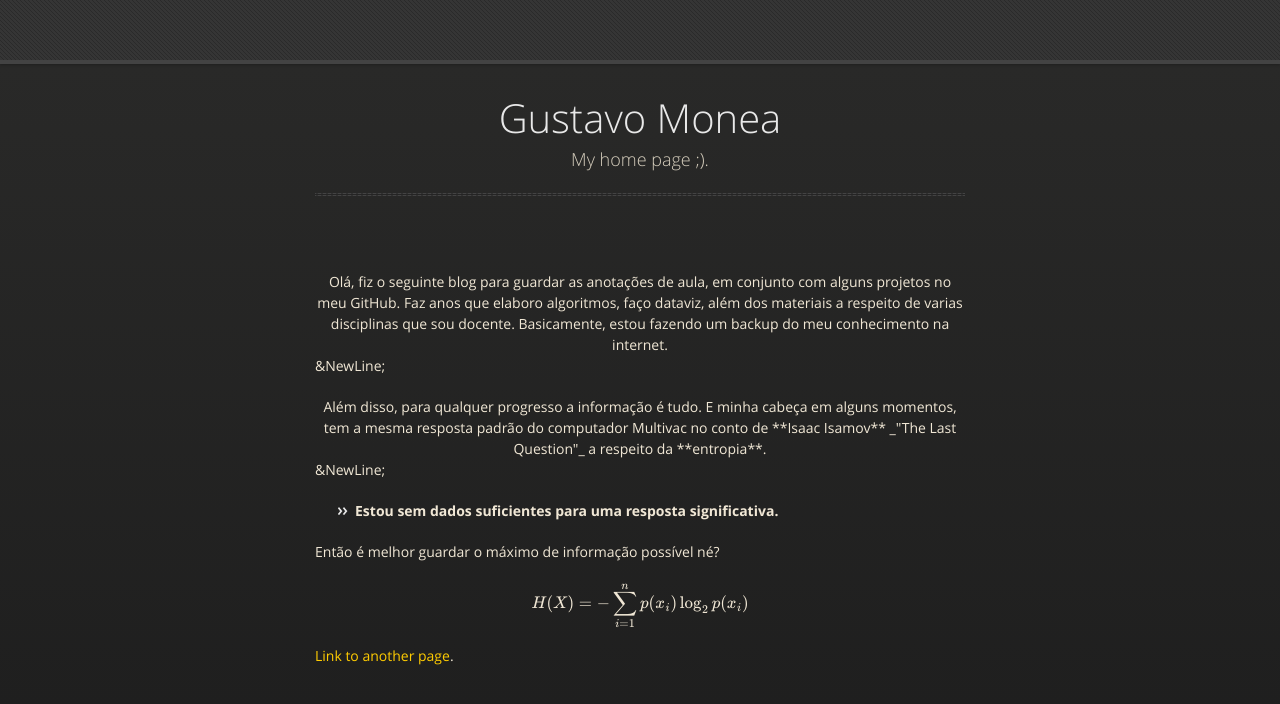
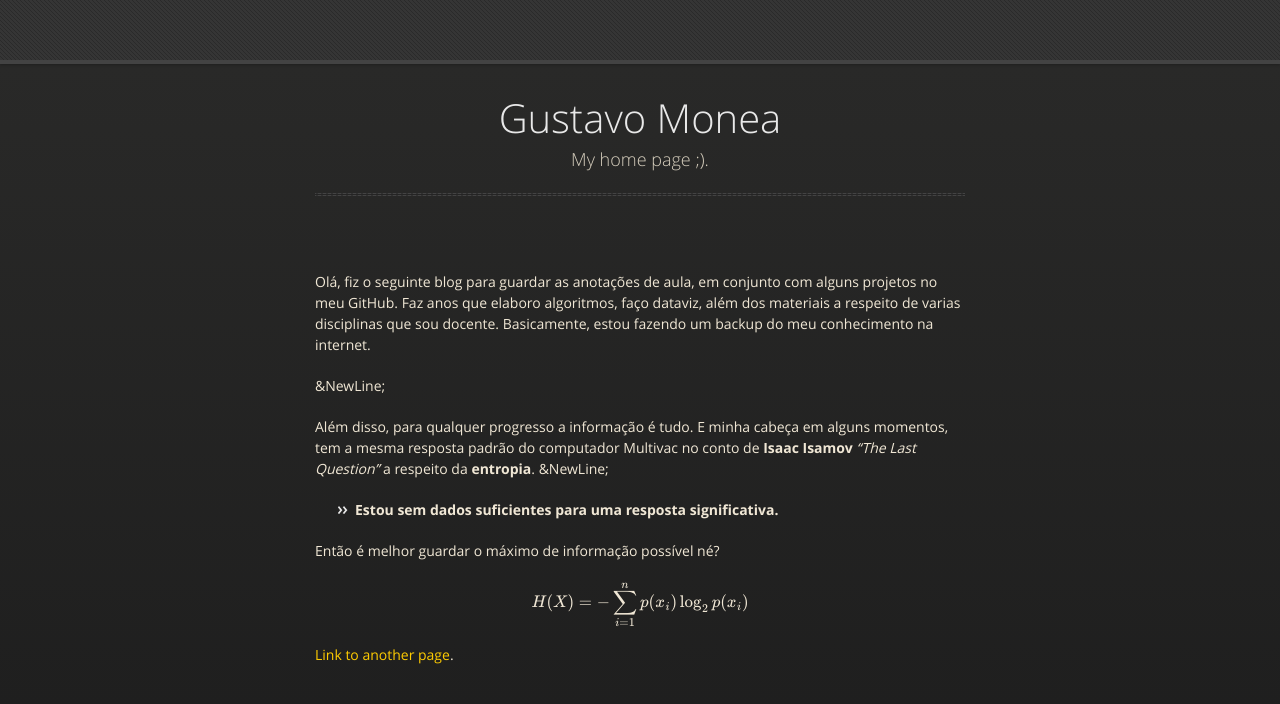
Before and after one commit to GustavoMonea/GustavoMonea.github.io, a Jekyll site: the page built from index.md, in a window 1280 px wide. Shown: the top 704 px of the page. Built offline with Jekyll 4.4.1, drawn with Linux system fonts in a browser that asks for light colours; our own code applies the rules of GitHub Pages for plain Markdown files; formulas are drawn with MathJax 3.

```diff
--- a/index.md
+++ b/index.md
@@ -4,12 +4,11 @@ layout: default
 
 <!--#Text can be **bold**, _italic_, or ~~strikethrough~~.-->
 
-<center> Olá, fiz o seguinte blog para guardar as anotações de aula, em conjunto com alguns projetos no meu GitHub. Faz anos que elaboro algoritmos, faço dataviz, além dos materiais a respeito de varias disciplinas que sou docente. Basicamente, estou fazendo um backup do meu conhecimento na internet. </center>
+Olá, fiz o seguinte blog para guardar as anotações de aula, em conjunto com alguns projetos no meu GitHub. Faz anos que elaboro algoritmos, faço dataviz, além dos materiais a respeito de varias disciplinas que sou docente. Basicamente, estou fazendo um backup do meu conhecimento na internet.
 
 &NewLine;
 
-<center> Além disso, para qualquer progresso a informação é tudo. E minha cabeça em alguns momentos, tem a mesma resposta padrão do computador Multivac no conto de **Isaac Isamov** _"The Last Question"_ a respeito da **entropia**. </center>
-
+Além disso, para qualquer progresso a informação é tudo. E minha cabeça em alguns momentos, tem a mesma resposta padrão do computador Multivac no conto de **Isaac Isamov** _"The Last Question"_ a respeito da **entropia**.
 &NewLine;
 
 - **Estou sem dados suficientes para uma resposta significativa.**
```
